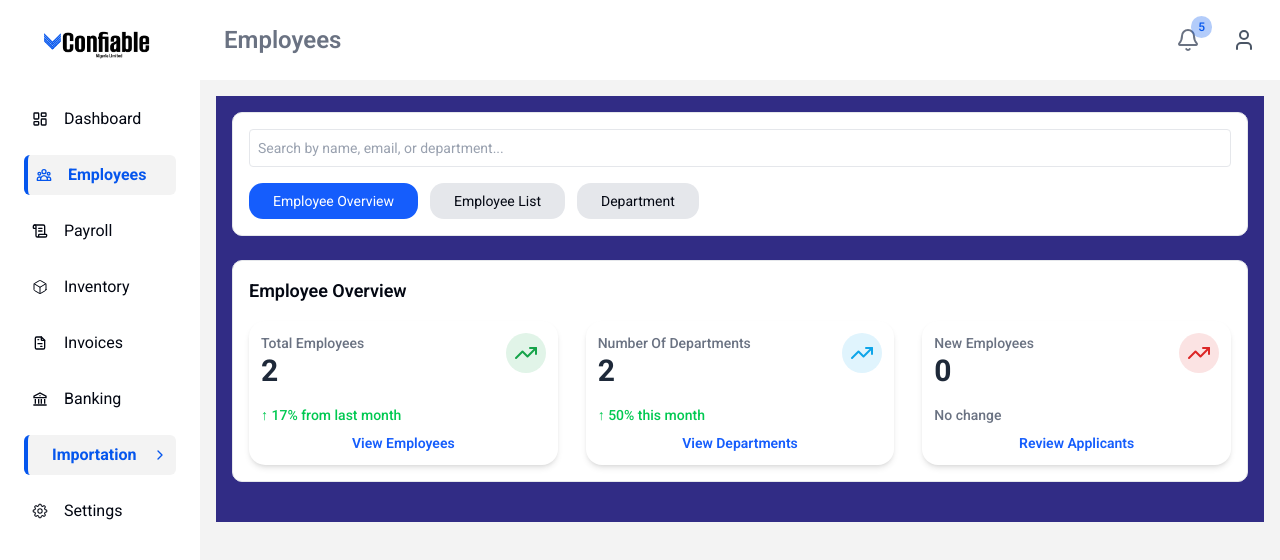
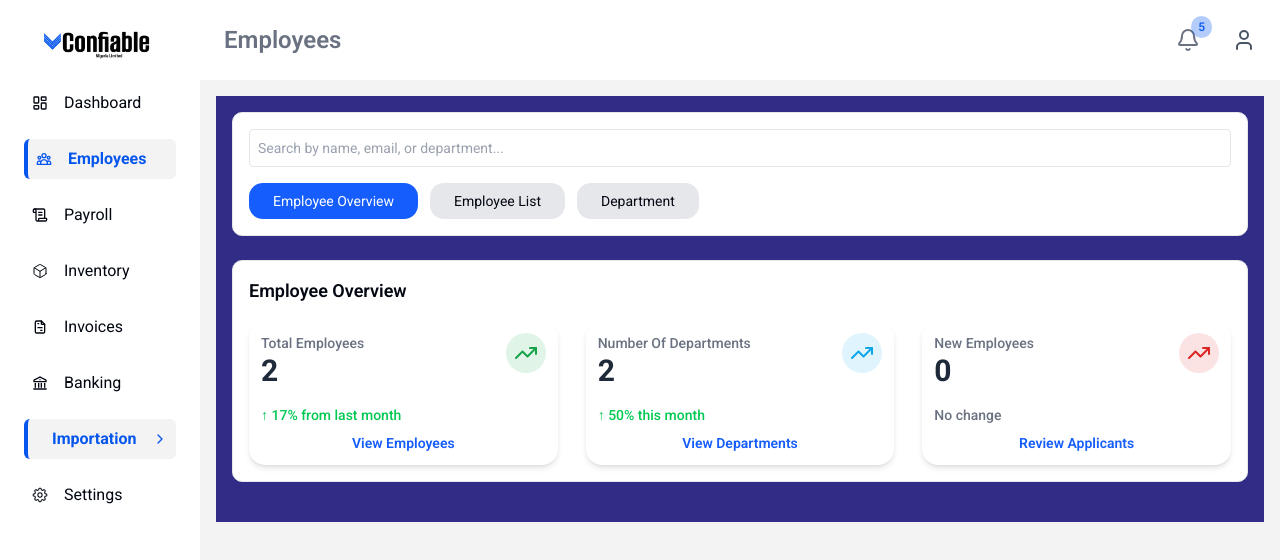
Before and after one commit to Confiable-Nig-Ltd/confiable, a React (Vite) app in the folder confiable-app/: page /employees in a window 1280 px wide. Shown: the top 560 px of the page. Built offline with nearby package versions, Linux system fonts and the light colour scheme.

Commit message:
adjusted the side bar to make it scrollable

```diff
--- a/confiable-app/src/components/app-layout/NavButton.jsx
+++ b/confiable-app/src/components/app-layout/NavButton.jsx
@@ -60,7 +60,7 @@ export default function NavButton({ path, text, action, icon, subItems }) {
       )}
 
       {hasSubItems && isOpen && (
-        <div className="ml-4 space-y-1">
+        <div className="ml-4 space-y-1 max-h-[200px] overflow-y-auto">
           {subItems.map((item) => (
             <NavButton
               key={item.path}
--- a/confiable-app/src/layouts/AppLayout.jsx
+++ b/confiable-app/src/layouts/AppLayout.jsx
@@ -26,11 +26,11 @@ export default function AppLayout() {
 
       {/* Sidebar */}
       <aside
-        className={`fixed top-0 left-0 h-full w-[250px] bg-white p-6 z-40 transform transition-transform duration-300 ease-in-out
+        className={`fixed top-0 left-0 h-full w-[250px] bg-white z-40 transform transition-transform duration-300 ease-in-out overflow-y-auto
         ${sidebarOpen ? "translate-x-0" : "-translate-x-full"}
         md:translate-x-0 md:static md:w-[200px] md:block`}
       >
-        <div className="flex justify-between items-center mb-10">
+        <div className="sticky top-0 bg-white flex justify-between items-center p-6 z-10">
           <Logo />
           <button
             className="md:hidden"
@@ -40,7 +40,7 @@ export default function AppLayout() {
             <X className="w-6 h-6" />
           </button>
         </div>
-        <nav className="flex flex-col gap-4">
+        <nav className="px-6 pb-6 flex flex-col gap-4">
           {navSetting.map((navItem) => (
             <NavButton
               key={navItem.path || navItem.text}
```
